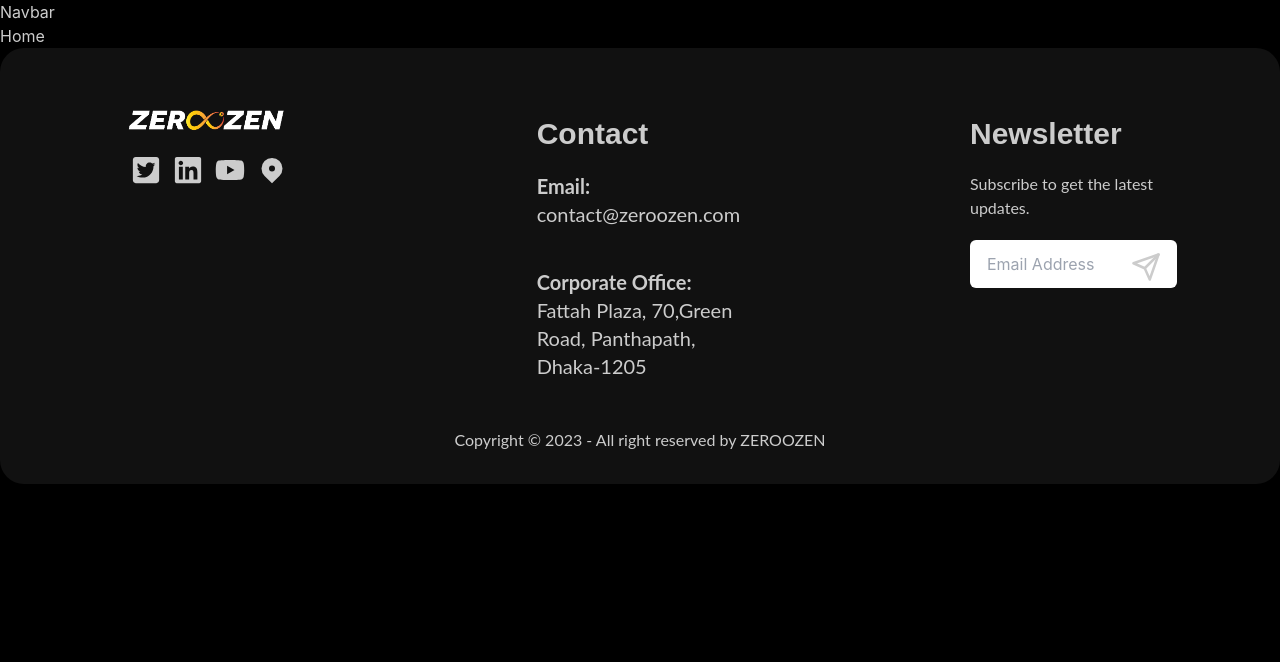
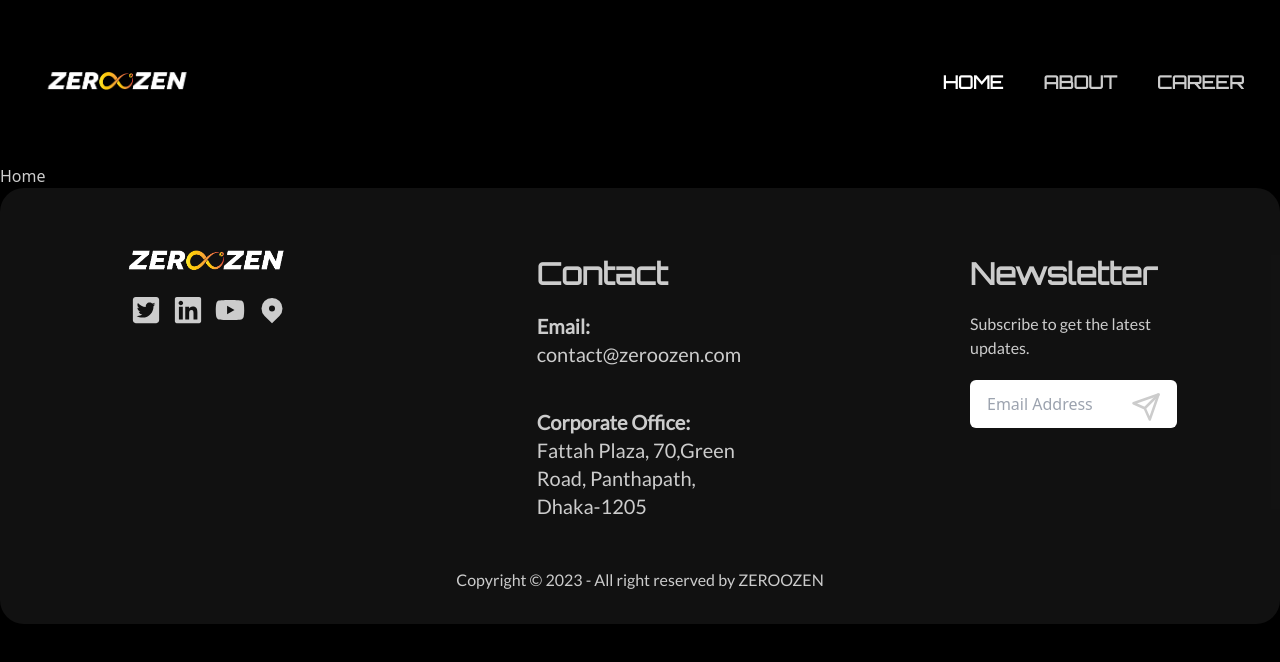
Before and after one commit to Raad05/zeroozen-client-v1, a React (Create React App) app: page / in a window 1280 px wide. Shown: the top 662 px of the page. Built offline with nearby package versions, Linux system fonts and the light colour scheme.

Commit message:
Setup update

```diff
--- a/public/index.html
+++ b/public/index.html
@@ -3,11 +3,17 @@
 
 <head>
   <meta charset="utf-8" />
-  <link rel="icon" href="%PUBLIC_URL%/favicon.ico" />
+  <link rel="icon" href="%PUBLIC_URL%/favicon.svg" />
   <meta name="viewport" content="width=device-width, initial-scale=1" />
   <meta name="theme-color" content="#000000" />
   <meta name="description" content="Web site created using create-react-app" />
   <link rel="apple-touch-icon" href="%PUBLIC_URL%/logo192.png" />
+  <!-- Google fonts -->
+  <link rel="preconnect" href="https://fonts.googleapis.com">
+  <link rel="preconnect" href="https://fonts.gstatic.com" crossorigin>
+  <link href="https://fonts.googleapis.com/css2?family=Lato&family=Orbitron&display=swap" rel="stylesheet">
+  <!-- AOS -->
+  <link rel="stylesheet" href="https://unpkg.com/aos@next/dist/aos.css" />
   <!--
       manifest.json provides metadata used when your web app is installed on a
       user's mobile device or desktop. See https://developers.google.com/web/fundamentals/web-app-manifest/
@@ -22,7 +28,7 @@
       work correctly both with client-side routing and a non-root public URL.
       Learn how to configure a non-root public URL by running `npm run build`.
     -->
-  <title>React App</title>
+  <title>ZEROOZEN</title>
 </head>
 
 <body>
--- /dev/null
+++ b/src/Components/Static/Header/Navbar.css
@@ -0,0 +1,7 @@
+/* font-family: 'Lato', sans-serif;
+font-family: 'Orbitron', sans-serif; */
+
+.nav-section {
+    font-family: 'Orbitron', sans-serif;
+    font-weight: 600;
+}
--- a/src/Components/Static/Header/Navbar.jsx
+++ b/src/Components/Static/Header/Navbar.jsx
@@ -1,9 +1,21 @@
 import React from 'react';
+import { Link } from 'react-router-dom';
+import logo from '../../../assets/Logos/white-logo.png';
+import './Navbar.css';
 
 const Navbar = () => {
     return (
-        <div>
-            <h1>Navbar</h1>
+        <div className="navbar nav-section bg-base-100 py-10">
+            <div className="flex-1">
+                <Link to='/'><img className="btn btn-ghost w-auto" src={logo} alt="Zeroozen" /></Link>
+            </div>
+            <div className="flex-none">
+                <ul className="menu menu-horizontal px-2 py-5">
+                    <Link className='px-5 py-2 text-lg hover:text-yellow-500 text-white ease-in-out duration-300' to='/'>HOME</Link>
+                    <Link className='px-5 py-2 text-lg hover:text-yellow-500 ease-in-out duration-300' to='/about'>ABOUT</Link>
+                    <Link className='px-5 py-2 text-lg hover:text-yellow-500 ease-in-out duration-300' to='/career'>CAREER</Link>
+                </ul>
+            </div>
         </div>
     );
 };
--- a/src/index.css
+++ b/src/index.css
@@ -4,14 +4,6 @@
 
 body {
   margin: 0;
-  font-family: -apple-system, BlinkMacSystemFont, 'Segoe UI', 'Roboto', 'Oxygen',
-    'Ubuntu', 'Cantarell', 'Fira Sans', 'Droid Sans', 'Helvetica Neue',
-    sans-serif;
   -webkit-font-smoothing: antialiased;
   -moz-osx-font-smoothing: grayscale;
 }
-
-code {
-  font-family: source-code-pro, Menlo, Monaco, Consolas, 'Courier New',
-    monospace;
-}
```
Also changed, not shown: public/favicon.svg (added), 1 other file (tests, documents, lock files or other folders).
